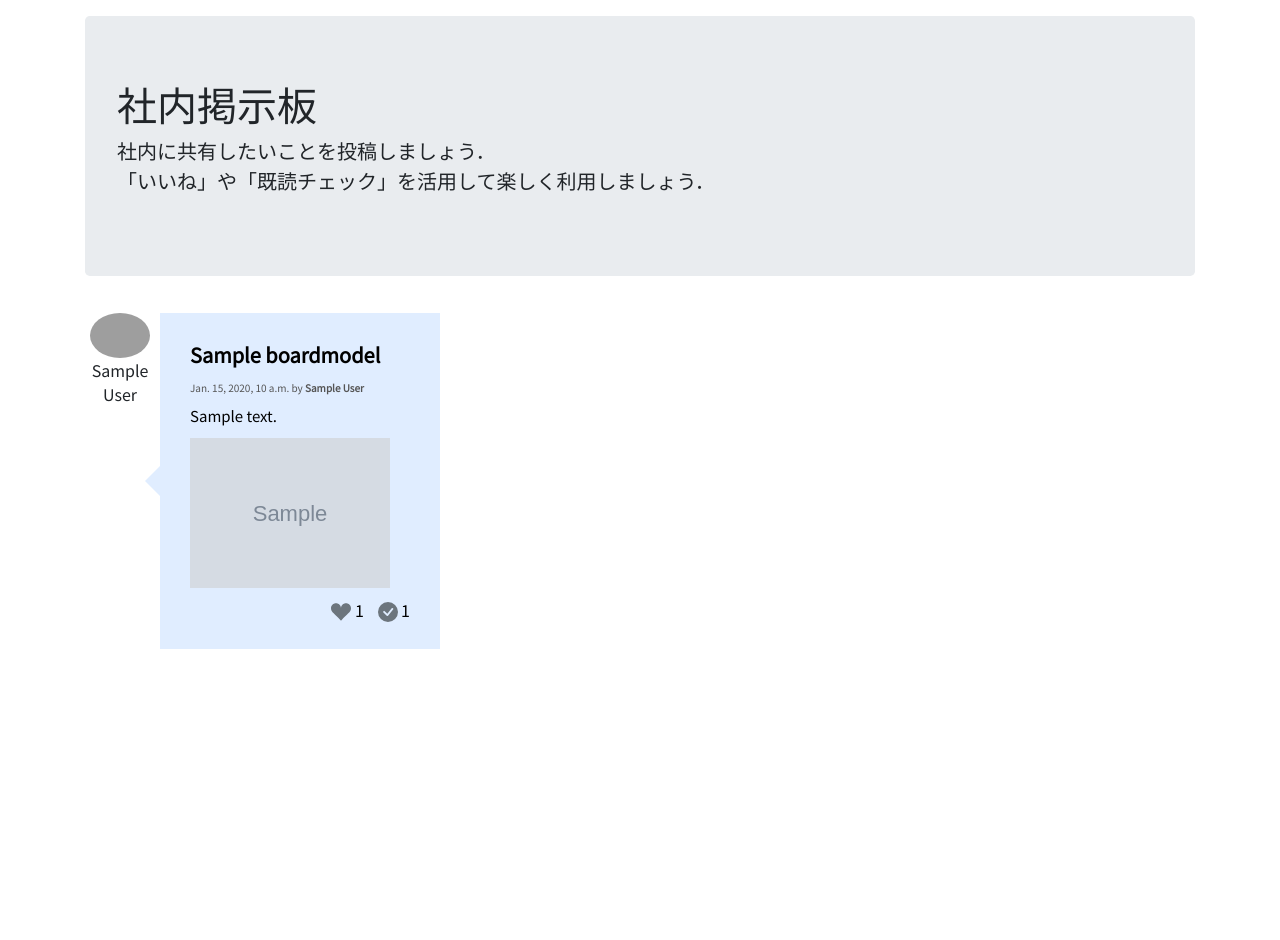
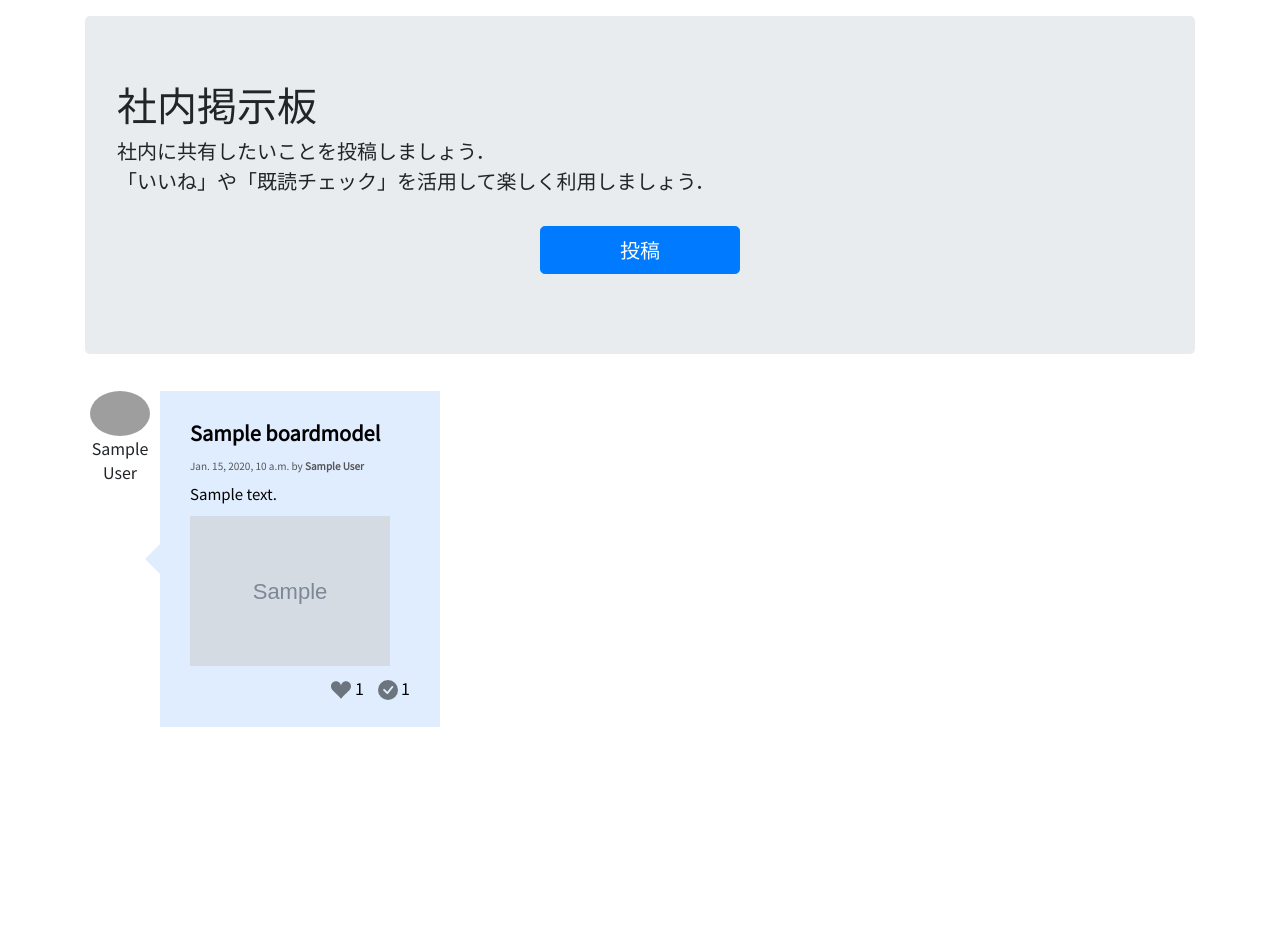
Before and after one commit to tkd26/Board, a Django app: page /list/ in a window 1280 px wide. Shown: the part 56-996 px from the top of the page. Run offline with Django 3.2, Linux system fonts and the light colour scheme; a user stored in the database is signed in; tables that the repository leaves empty hold one stand-in row (values such as "Sample post"); grey boxes marked "Sample" are stand-in pictures; some libraries are stand-ins or nearby versions; grey boxes are pictures that could not be loaded.

Commit message:
投稿ボタンを追加

```diff
--- a/static/list.css
+++ b/static/list.css
@@ -2,6 +2,17 @@ body {
     min-height: 75rem;
     padding-top: 4.5rem;
 }
+
+.jumbotron .lead{
+    margin: 0 0 30px 0;
+}
+.postbutton{
+    text-align: center;
+}
+.postbutton .btn{
+    width: 200px;
+}
+
 .all-board{
     display: flex;
     flex-wrap: wrap;
@@ -13,7 +24,6 @@ body {
     width: 370px;
     height: 350px;
 }
-
 .board .icon{
     display: inline;
     width: 60px;
--- a/templates/list.html
+++ b/templates/list.html
@@ -48,6 +48,11 @@
         <h1>社内掲示板</h1>
         <p class="lead">社内に共有したいことを投稿しましょう．<br/>
             「いいね」や「既読チェック」を活用して楽しく利用しましょう．</p>
+        <p class="postbutton">
+            <a href="{% url 'create' %}">
+                <button type="button" class="btn btn-primary btn-lg">投稿</button>
+            </a>
+        </p>
     </div>
 
     <div class='all-board'>
@@ -68,20 +73,17 @@
                         <div class='box-image'><img src="{{ item.images.url }}" width=200></div>
 
                         <div class='box-button'>
-
-                            <!-- <a class="likebutton btn btn-primary btn-lg" id="like{{ item.id }}"  data-catid="{{ item.id }}">Like{{ item.id }}</a> -->
-
                             <div class='box-good'>
                                 {% if user.username in item.goodtext %}
-                                    <svg width="20px" height="20px" viewBox="0 0 16 16" class="likebutton bi bi-suit-heart-fill text-danger" id="like{{ item.id }}" data-catid="{{ item.id }}" fill="currentColor" xmlns="http://www.w3.org/2000/svg">
+                                    <svg width="20px" height="20px" viewBox="0 0 16 16" class="goodbutton bi bi-suit-heart-fill text-danger" id="good{{ item.id }}" data-catid="{{ item.id }}" fill="currentColor" xmlns="http://www.w3.org/2000/svg">
                                         <path d="M4 1c2.21 0 4 1.755 4 3.92C8 2.755 9.79 1 12 1s4 1.755 4 3.92c0 3.263-3.234 4.414-7.608 9.608a.513.513 0 0 1-.784 0C3.234 9.334 0 8.183 0 4.92 0 2.755 1.79 1 4 1z"/>
                                     </svg>
                                 {% else %}
-                                    <svg width="20px" height="20px" viewBox="0 0 16 16" class="likebutton bi bi-suit-heart-fill text-secondary" id="like{{ item.id }}" data-catid="{{ item.id }}" fill="currentColor" xmlns="http://www.w3.org/2000/svg">
+                                    <svg width="20px" height="20px" viewBox="0 0 16 16" class="goodbutton bi bi-suit-heart-fill text-secondary" id="good{{ item.id }}" data-catid="{{ item.id }}" fill="currentColor" xmlns="http://www.w3.org/2000/svg">
                                         <path d="M4 1c2.21 0 4 1.755 4 3.92C8 2.755 9.79 1 12 1s4 1.755 4 3.92c0 3.263-3.234 4.414-7.608 9.608a.513.513 0 0 1-.784 0C3.234 9.334 0 8.183 0 4.92 0 2.755 1.79 1 4 1z"/>
                                     </svg>
                                 {% endif %}
-                                <span class='good-count' id="likecount{{ item.id }}">{{ item.good }}</span>
+                                <span class='good-count' id="goodcount{{ item.id }}">{{ item.good }}</span>
                             </div>
 
                             <div class='box-read'>
@@ -109,7 +111,7 @@
 
 <script type="text/javascript" src="{% static 'list.js' %}"></script>
 <script type="text/javascript">
-    $('.likebutton').click(function(){
+    $('.goodbutton').click(function(){
         var id;
         id = $(this).attr("data-catid");
         $.ajax(
@@ -122,13 +124,13 @@
                     },
                 success: function( data ) {
                     if (data.good_mode=='good-on'){
-                        $( '#like'+ id ).removeClass('text-secondary');
-                        $( '#like'+ id ).addClass('text-danger');
-                        document.getElementById('likecount'+ id).innerHTML=data.good_count
+                        $( '#good'+ id ).removeClass('text-secondary');
+                        $( '#good'+ id ).addClass('text-danger');
+                        document.getElementById('goodcount'+ id).innerHTML=data.good_count
                     } else {
-                        $( '#like'+ id ).removeClass('text-danger');
-                        $( '#like'+ id ).addClass('text-secondary');
-                        document.getElementById('likecount'+ id).innerHTML=data.good_count
+                        $( '#good'+ id ).removeClass('text-danger');
+                        $( '#good'+ id ).addClass('text-secondary');
+                        document.getElementById('goodcount'+ id).innerHTML=data.good_count
                     }
 
                 }
```
